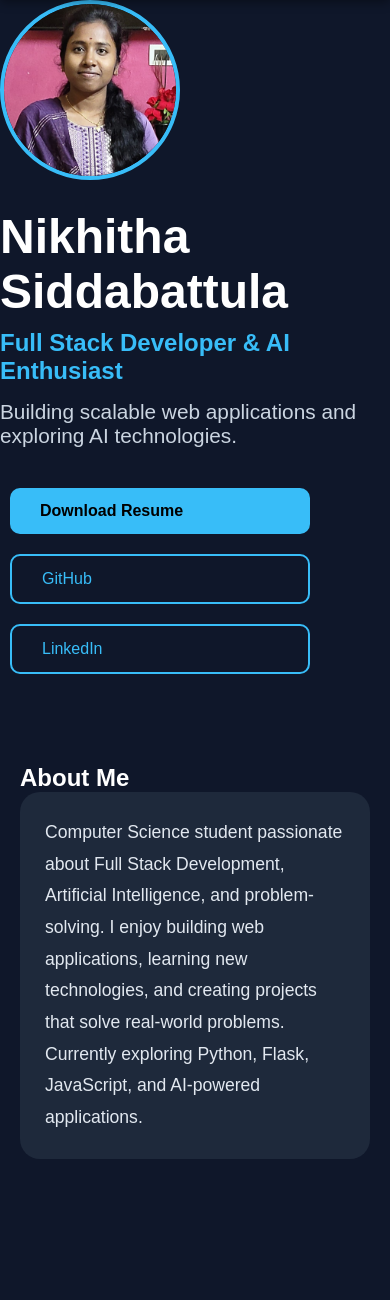
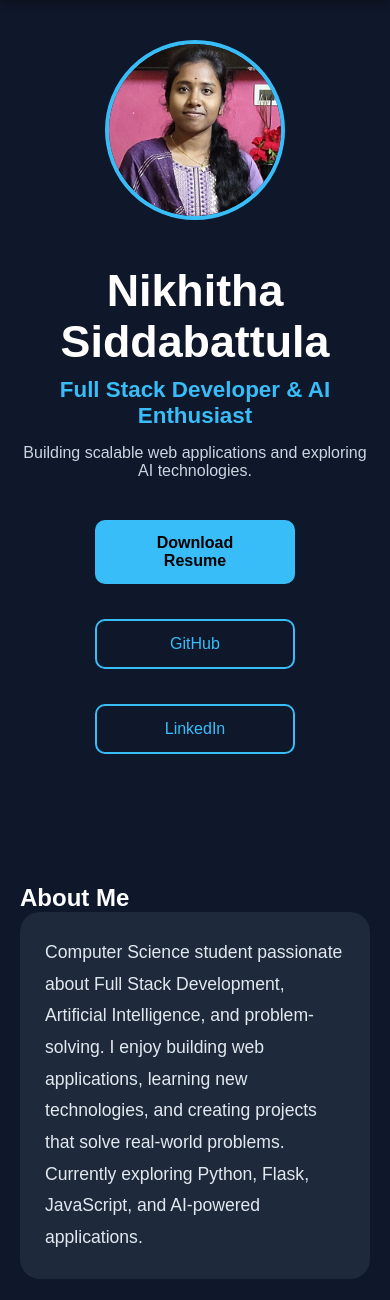
Before and after one commit to nikhitha2812/PersonalPortfolio, a Flask app: page / in a window 390 px wide. Shown: the part 110-1410 px from the top of the page. Run offline with Flask 3, Linux system fonts and the light colour scheme.

Commit message:
Fixed responsive mobile design

```diff
--- a/static/css/style.css
+++ b/static/css/style.css
@@ -428,3 +428,60 @@ nav{
 
 
 }
+.hero{
+    display:flex;
+    flex-direction:column;
+    align-items:center;
+    justify-content:center;
+    text-align:center;
+    min-height:90vh;
+    padding:50px 20px;
+}
+
+.hero h1{
+    font-size:4rem;
+    margin-top:20px;
+    margin-bottom:10px;
+}
+
+.hero h2{
+    color:#38bdf8;
+    margin-bottom:15px;
+}
+
+.hero p{
+    max-width:700px;
+    margin:auto;
+}
+
+.hero-buttons{
+    margin-top:30px;
+    display:flex;
+    justify-content:center;
+    flex-wrap:wrap;
+    gap:15px;
+}
+@media screen and (max-width:768px){
+
+    .hero{
+        min-height:auto;
+        padding:40px 15px;
+    }
+
+    .hero h1{
+        font-size:2.8rem;
+    }
+
+    .hero h2{
+        font-size:1.4rem;
+    }
+
+    .hero p{
+        font-size:1rem;
+    }
+
+    .hero-buttons{
+        flex-direction:column;
+        align-items:center;
+    }
+}
--- a/templates/index.html
+++ b/templates/index.html
@@ -70,7 +70,7 @@ Building scalable web applications and exploring AI technologies.
 
     <div class="about-card">
 
-        <p>
+
             <p>
 Computer Science student passionate about Full Stack Development,
 Artificial Intelligence, and problem-solving.
@@ -80,7 +80,7 @@ and creating projects that solve real-world problems.
 
 Currently exploring Python, Flask, JavaScript, and AI-powered applications.
 </p>
-        </p>
+
 
     </div>
 
```
